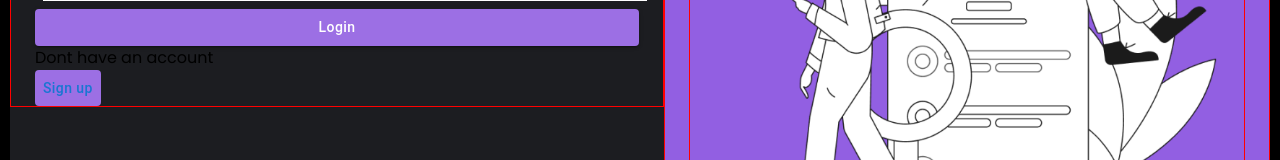
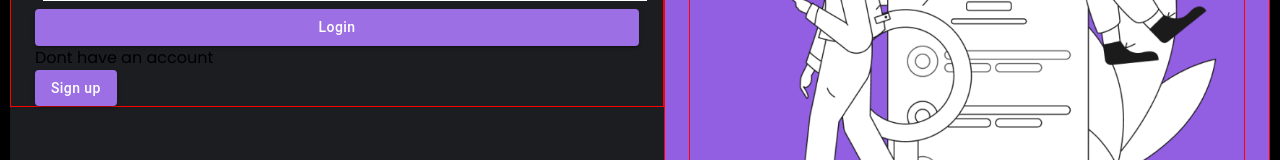
Before and after one commit to Satria-WS/crud-login-react, a React (Vite) app: page / in a window 1280 px wide. Shown: the part 448-608 px from the top of the page. Built offline with nearby package versions, Linux system fonts and the light colour scheme; a web font is replaced by a local one.

Commit message:
Improve Login component styling and add variant to Sign up button

```diff
--- a/src/views/Login.tsx
+++ b/src/views/Login.tsx
@@ -131,7 +131,7 @@ const Login = () => {
                 </FormControl>
                 <Button
                   sx={{
-                    textTransform: 'none',
+
                     '&:hover': {
                       backgroundColor: '#7b1fa2 !important', // Darker purple on hover
                     },
@@ -144,8 +144,10 @@ const Login = () => {
               </Box>
             </form>
             <Box>
-              <p className='text-white'>Dont have an account</p>
-              <Button>Sign up</Button>
+              <p className="text-white">Dont have an account</p>
+              <Button variant="contained" color="primary">
+                Sign up
+              </Button>
             </Box>
           </Container>
           {/* col-2 */}
```
